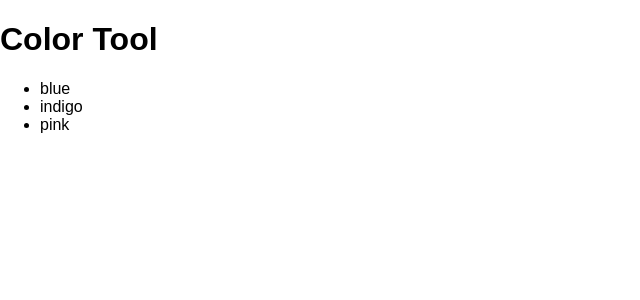
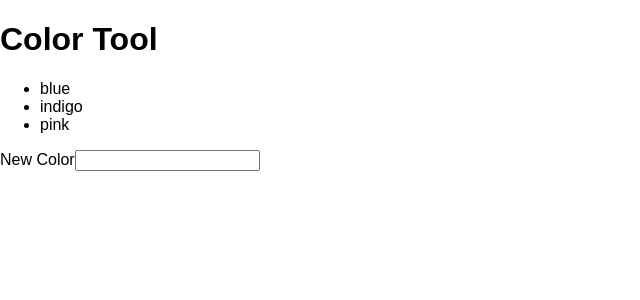
Before and after one commit to training4developers/react_01162018, a React (Create React App) app: page / in a window 1280 px wide. Shown: the top 300 px of the page, without its empty margins (0-640 px from the left). Built offline with nearby package versions, Linux system fonts and the light colour scheme.

Commit message:
added code demos

```diff
--- a/src/components/ColorTool.js
+++ b/src/components/ColorTool.js
@@ -2,20 +2,39 @@ import * as React from 'react';
 
 export class ColorTool extends React.Component {
 
+  constructor(props) {
+    super(props);
+
+    this.state = {
+      newMake: '',
+      newModel: '',
+      newColor: '',
+    };
+
+    this.swifty = this.swifty.bind(this);
+  }
+
+  swifty(e) {
+    this.setState({
+      [ e.target.name ]: e.target.value,
+    });
+  }
+
   render() {
-
-    // console.log(Object.isFrozen(this.props));
-
-    // very bad
-    // this.props.colors.push('yellow');
 
     return <div>
       <header>
         <h1>Color Tool</h1>
-        <ul>
-          {this.props.colors.map(color => <li>{color}</li>)}
-        </ul>
       </header>
+      <ul>
+        {this.props.colors.map(color => <li>{color}</li>)}
+      </ul>
+      <form>
+        <div>
+          <label htmlFor="new-color-input">New Color</label>
+          <input type="text" id="new-color-input" name="newColor" value={this.state.newColor} onChange={this.swifty} />
+        </div>
+      </form>
     </div>;
   }
 }
```
Also changed, not shown: public/index.html (+49 -0 lines).
